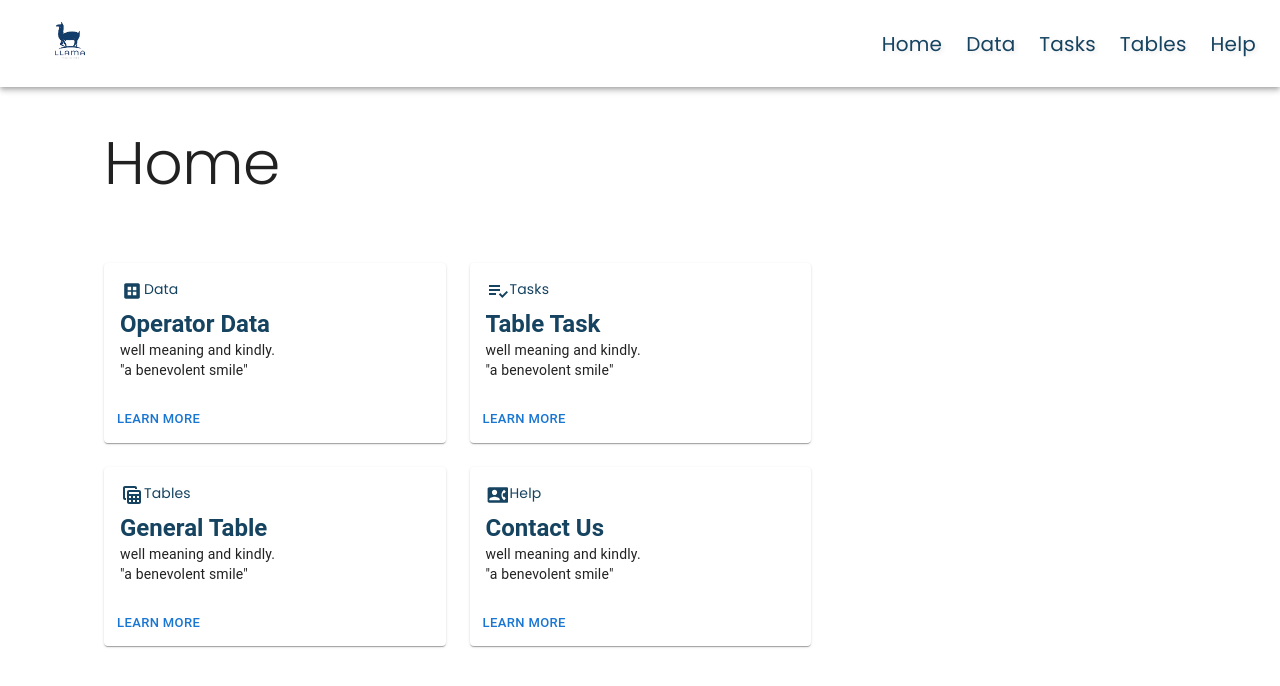
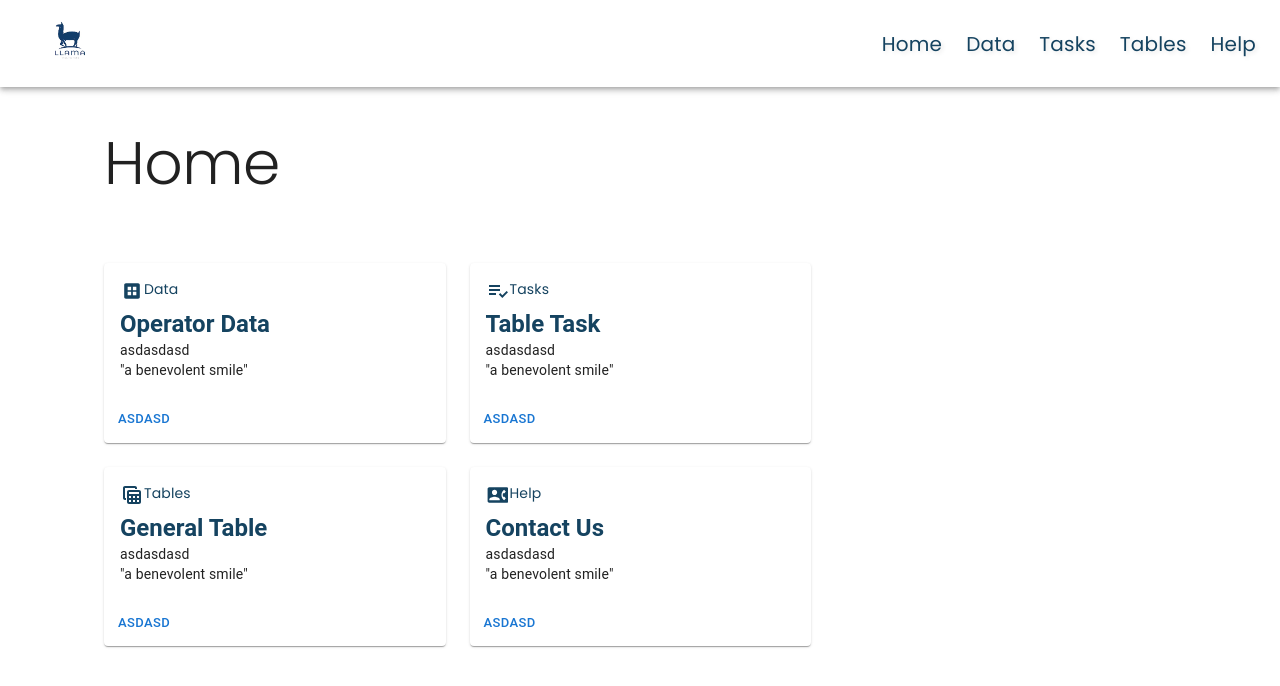
Before and after one commit to Nyxzaf/Fullstack-MERN, a React (Vite) app in the folder client/: page /task in a window 1280 px wide. Shown: the top 686 px of the page. Built offline with nearby package versions, Linux system fonts and the light colour scheme.

Commit message:
added routers in fronted

```diff
--- a/client/pages/Task/Task.jsx
+++ b/client/pages/Task/Task.jsx
@@ -0,0 +1,44 @@
+import {  Button, Card, CardActions, CardContent, Grid, Typography } from "@mui/material";
+import { ITEM_2 } from "../../data/Items";
+import { COLOR } from '../../assets/Color/colors'
+import { FONT_FAMILY } from '../../assets/Fonts/FontFamily'
+const Task = () => {
+    return (
+        <Grid item xl={10} xs={8}>
+            <Grid container spacing={3} ml={10}>
+                <Grid item xl={12} xs={10} my={5}>
+                    <Typography variant="h2" fontFamily={FONT_FAMILY}>Home</Typography>
+                </Grid>
+                {
+                    ITEM_2.map((item)=>{
+                        return(
+                            <Grid item xl={5} xs={5} key={item.Title}>
+                                <Card>
+                                    <CardContent>
+                                        <Typography sx={{ fontSize: 14 }} fontFamily={FONT_FAMILY} color={COLOR} display={"flex"} gutterBottom>
+                                        {item.Icon}
+                                        {item.Title}
+                                        </Typography>
+                                        <Typography variant="h5" fontWeight={"bold"} component="div"  color={COLOR} >
+                                        {item.SubTitle}
+                                        </Typography>
+                                        <Typography variant="body2">
+                                        asdasdasd
+                                        <br />
+                                        {'"a benevolent smile"'}
+                                        </Typography>
+                                    </CardContent>
+                                    <CardActions>
+                                        <Button size="small">asdasd</Button>
+                                    </CardActions>
+                                </Card>
+                            </Grid>
+                        )
+                    })
+                }
+            </Grid>
+        </Grid>
+    );
+}
+
+export default Task;
--- a/client/src/App.jsx
+++ b/client/src/App.jsx
@@ -1,8 +1,10 @@
 import { Grid } from '@mui/material'
 import Header from '../pages/MenuPage/Header'
-// import Main from '../pages/MenuPage/Main'
+import Main from '../pages/MenuPage/Main'
 import DrawerHome from '../pages/Home/DrawerHome'
 import Home from '../pages/Home/Home'
+import { Route, Routes } from "react-router-dom";
+import Task from '../pages/Task/Task'
 
 
 function App() {
@@ -11,8 +13,19 @@ function App() {
     <Grid container>
       <DrawerHome/>
       <Header/>
-      <Home/>
-      {/* <Main/> */}
+      <Routes>
+        <Route
+        path='/'
+        element={<Home/>}
+        />
+        <Route
+        path='/Main'
+        element={<Main/>}
+        />        <Route
+        path='/task'
+        element={<Task/>}
+        />
+      </Routes>
     </Grid>
   )
 }
--- a/client/src/main.jsx
+++ b/client/src/main.jsx
@@ -2,10 +2,13 @@ import React from 'react'
 import ReactDOM from 'react-dom/client'
 import App from './App.jsx'
 import { CssBaseline } from '@mui/material'
+import { BrowserRouter } from "react-router-dom";
 
 ReactDOM.createRoot(document.getElementById('root')).render(
   <React.StrictMode>
-    <CssBaseline/>
-    <App />
+    <BrowserRouter>
+      <CssBaseline/>
+        <App />
+    </BrowserRouter>
   </React.StrictMode>,
 )
```
Also changed, not shown: client/pages/Task/DrawerHome.jsx (deleted).
